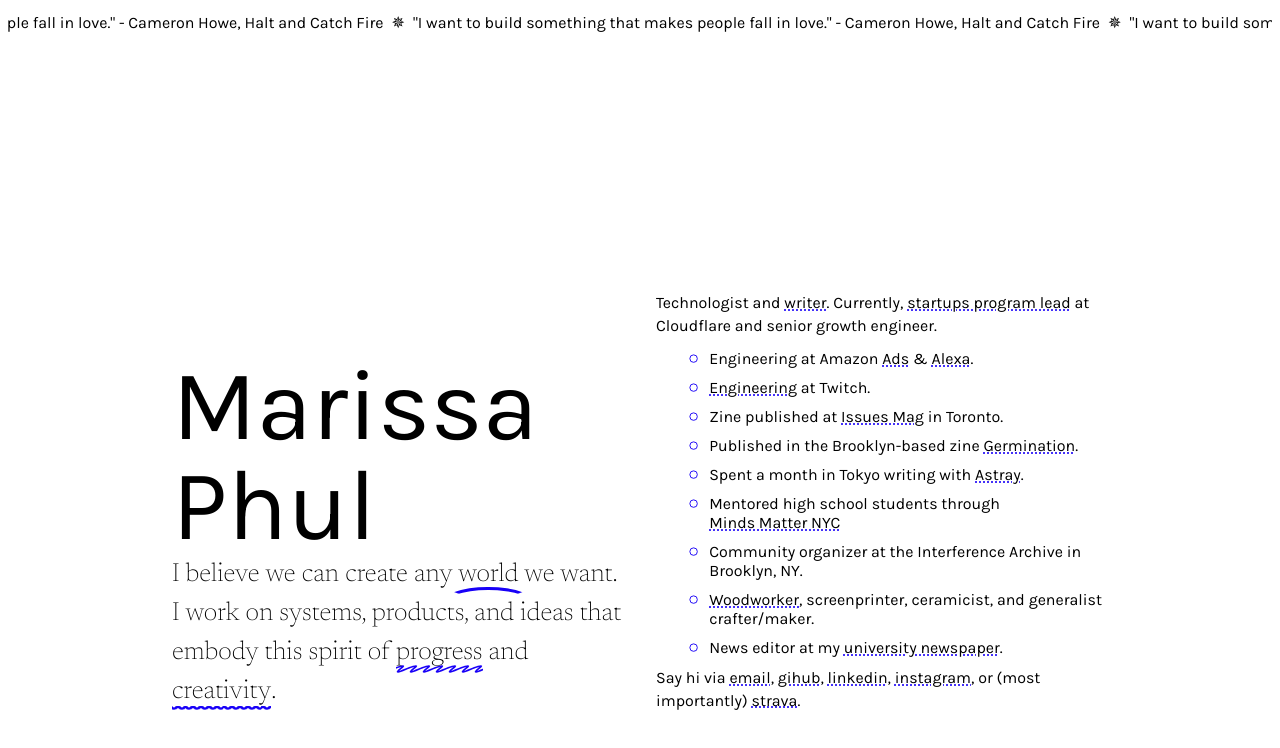
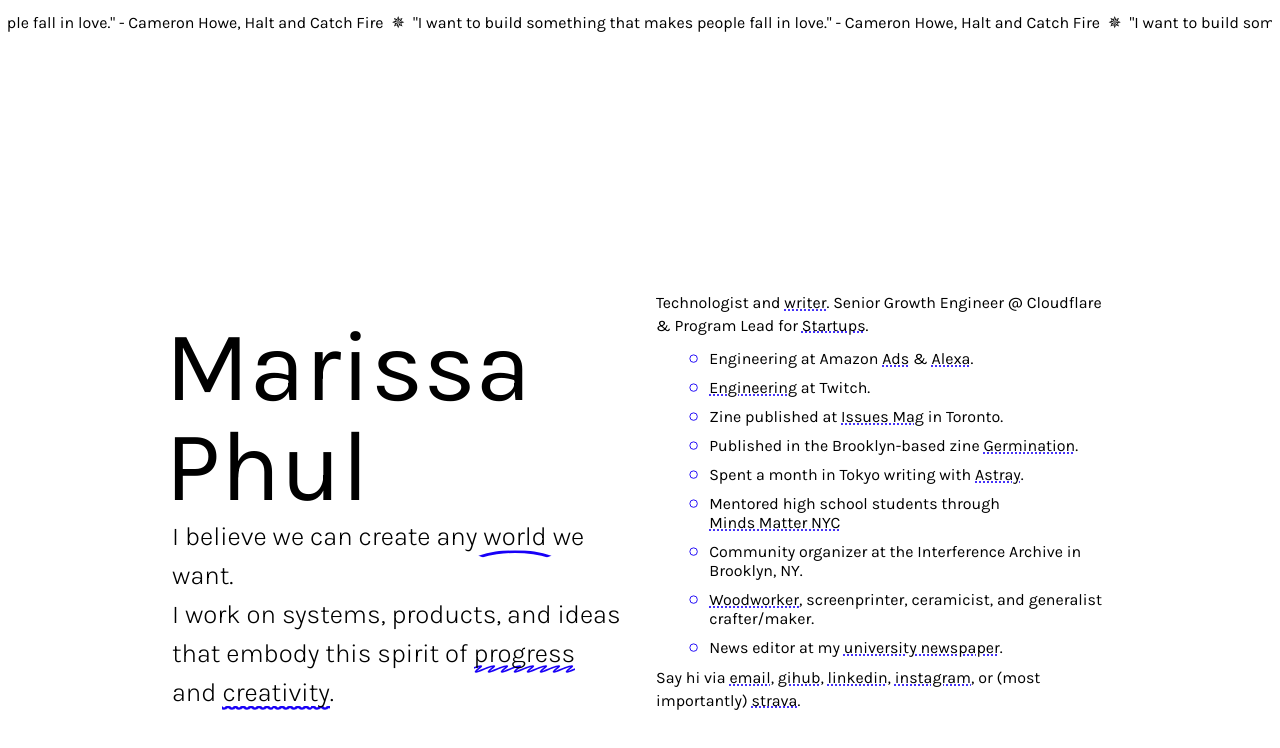
Before and after one commit to marissap/marissap.github.io, a React app: page / in a window 1280 px wide. Built offline with nearby package versions, Linux system fonts and the light colour scheme.

Commit message:
font tweaks

```diff
--- a/index.html
+++ b/index.html
@@ -7,7 +7,7 @@
     <title>Marissa Phul</title>
     <link rel="preconnect" href="https://fonts.googleapis.com" />
     <link rel="preconnect" href="https://fonts.gstatic.com" crossorigin />
-    <link href="https://fonts.googleapis.com/css2?family=Karla:wght@200..800&family=Newsreader:opsz,wght@6..72,200..800&display=swap" rel="stylesheet" />
+    <link href="https://fonts.googleapis.com/css2?family=Karla:wght@200..800&display=swap" rel="stylesheet" />
   </head>
   <body>
     <div id="root"></div>
--- a/src/components/list.jsx
+++ b/src/components/list.jsx
@@ -168,7 +168,7 @@ export default function List() {
             `}</style>
 
             <p className="list-paragraph top">
-                Technologist and <a href="/blog">writer</a>. Currently, <a href="cloudflare.com/startups">startups program lead</a> at Cloudflare and senior growth engineer.
+                Technologist and <a href="/blog">writer</a>. Senior Growth Engineer @ Cloudflare & Program Lead for <a href="cloudflare.com/startups">Startups</a>.
             </p>
 
             <ul className="list">
--- a/src/styles/global.css
+++ b/src/styles/global.css
@@ -91,10 +91,18 @@ hr {
     letter-spacing: 0;
 }
 
+.title,
+.summary {
+    width: 100%;
+    margin-inline: 0;
+    text-align: left;
+}
+
 .title {
     font-size: 100px;
-    margin-bottom: 0;
+    margin-block: 0;
     line-height: 1em;
+    transform: translateX(-0.07em);
 }
 
 .blog-post-content img {
@@ -108,9 +116,10 @@ hr {
 
 .summary {
     font-size: 26px;
-    font-family: 'Newsreader', serif;
+    font-family: 'Karla', sans-serif;
     line-height: 1.5em;
-    font-weight: 100;
+    font-weight: 300;
+    letter-spacing: 0;
     margin-block-end: 0px;
     margin-block-start: 0px;
 }
@@ -133,8 +142,6 @@ hr {
 
 .about {
     margin-bottom: 0;
-    /* font-family: 'Edu AU VIC WA NT Hand', cursive; */
-    /* font-family: 'Catamaran', sans-serif; */
     font-size: 16px;
 }
 
--- a/src/utils/typography.js
+++ b/src/utils/typography.js
@@ -14,11 +14,11 @@ Wordpress2016.overrideThemeStyles = () => {
       textDecoration: `solid`,
     },
     "h1,h2,h3,h4,h5,h6": {
-      fontFamily:`Newsreader, serif`,
+      fontFamily:`News Cycle, sans-serif`,
       fontWeight: `500`,
     },
     "p,ul,li": {
-      fontFamily:`News Cycle, sans-serif`,
+      fontFamily:`Newsreader, serif`,
       marginBottom: `0`,
       // fontSize: `18px`,
     },
```
